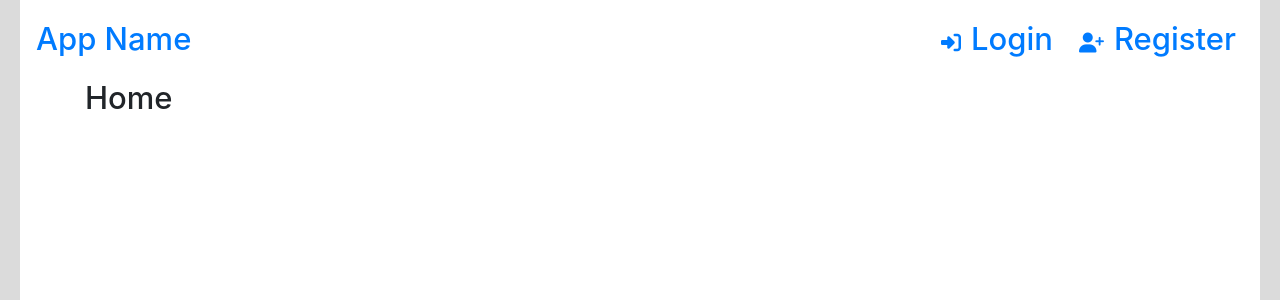
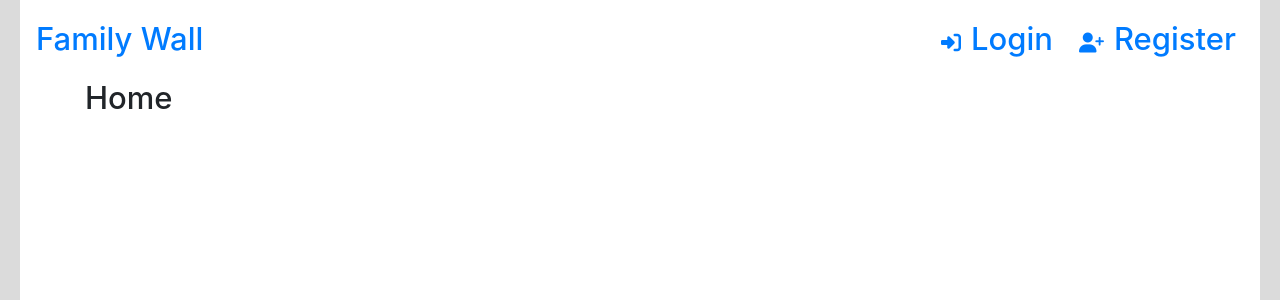
Before and after one commit to maliahavlicek/ci_hackathon_july_2020, a Django app: page / in a window 1280 px wide. Shown: the top 300 px of the page. Run offline with Django 3.2, Linux system fonts and the light colour scheme; some libraries are stand-ins or nearby versions.

Commit message:
Update App name in navigation.html

```diff
--- a/templates/_partials/navigation.html
+++ b/templates/_partials/navigation.html
@@ -1,6 +1,6 @@
 {% load static %}
 <nav class="navbar navbar-expand-lg mr-auto">
-    <a class="navbar-brand" href="{% url 'index' %}">App Name</a>
+    <a class="navbar-brand" href="{% url 'index' %}">Family Wall</a>
 {#    <span class="navbar-item nav-image">#}
 {#        <img src="{% static 'favicon-32x32.png' %}" alt="Logo for App" width="32" height="32">#}
 {#    </span>#}
```
